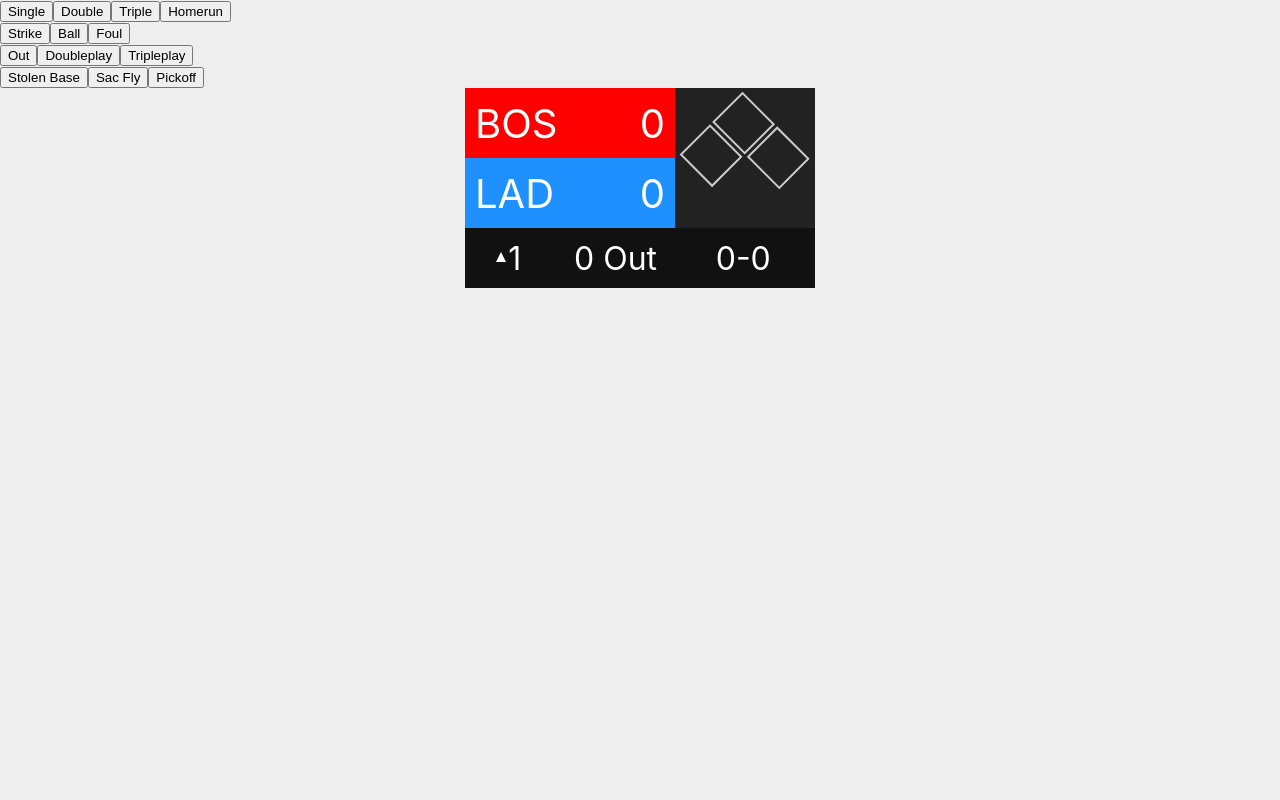
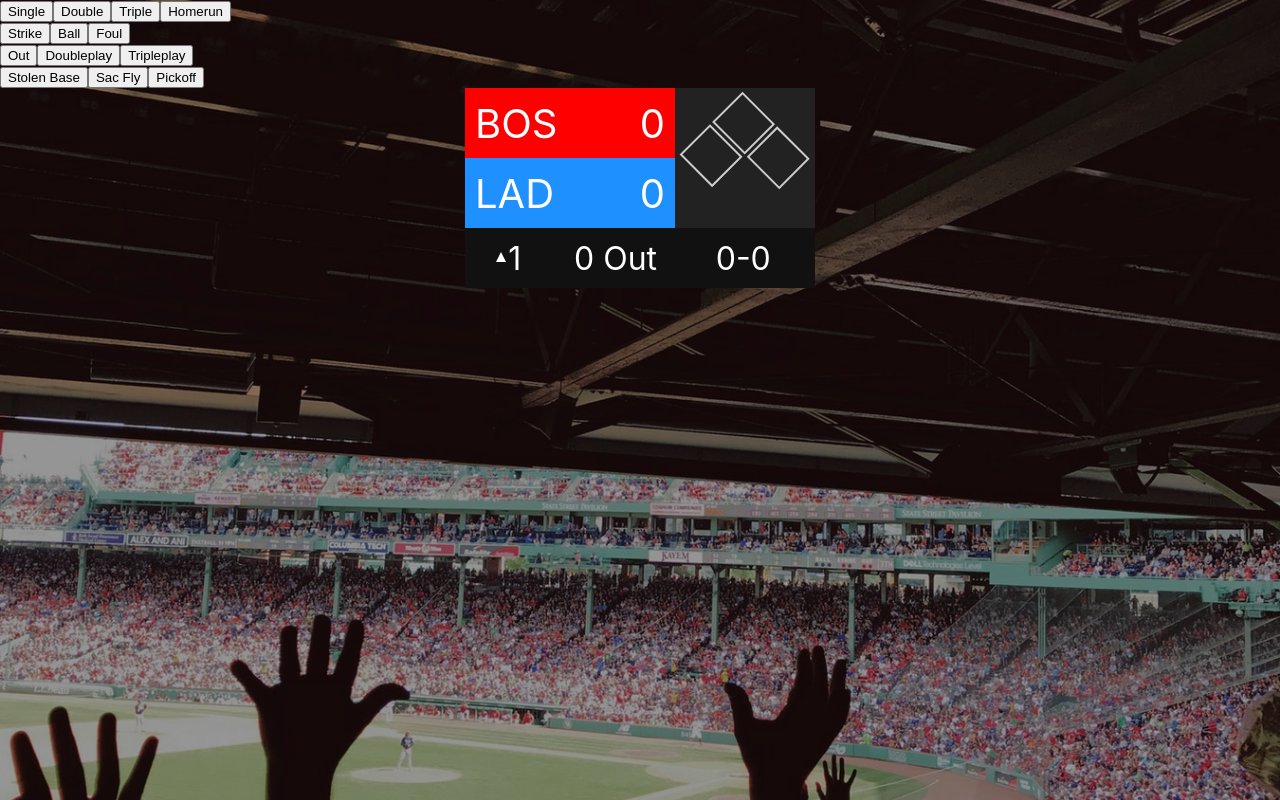
Before and after one commit to jw3739/baseball-scoreboard, a React (Create React App) app: page / in a window 1280 px wide. Built offline with nearby package versions, Linux system fonts and the light colour scheme.

Commit message:
add bk image

```diff
--- a/src/index.css
+++ b/src/index.css
@@ -6,7 +6,9 @@
     sans-serif;
   -webkit-font-smoothing: antialiased;
   -moz-osx-font-smoothing: grayscale;
-  background-color: #eee;
+  background: linear-gradient(rgba(0, 0, 0, 0.3), rgba(0, 0, 0, 0.3)),
+    url('FenwayPark.jpeg') no-repeat center center fixed;
+  background-size: cover;
 }
 
 code {
```
Also changed, not shown: src/FenwayPark.jpeg (added).
